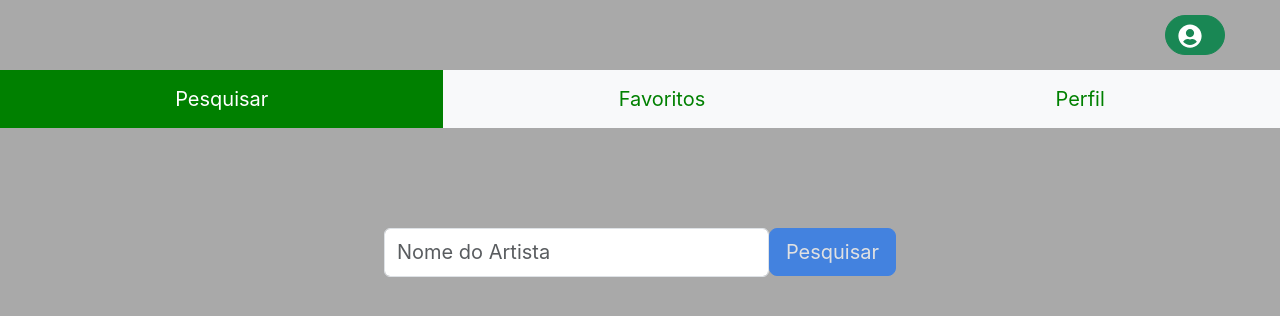
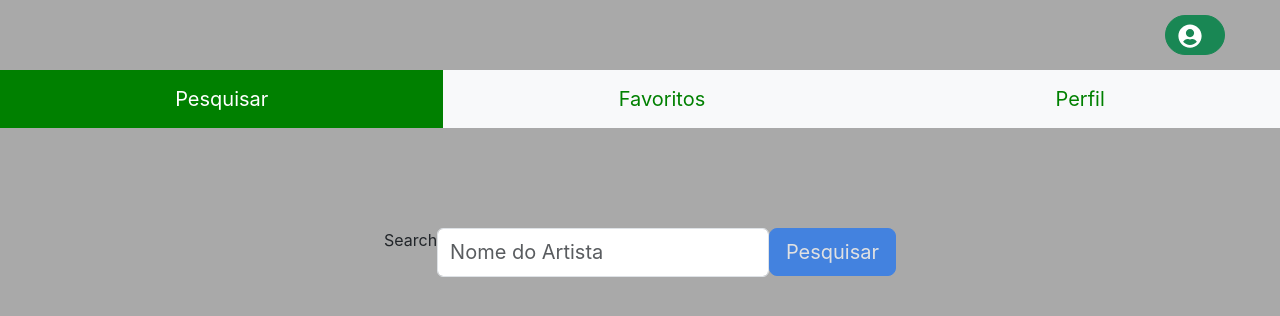
Before and after one commit to angelofonseca/tunehub, a React (Vite) app: page /search in a window 1280 px wide. Shown: the top 316 px of the page. Built offline with nearby package versions, Linux system fonts and the light colour scheme.

Commit message:
Ajuste labels para o lint

```diff
--- a/src/pages/Login/Login.tsx
+++ b/src/pages/Login/Login.tsx
@@ -30,7 +30,7 @@ function Login({ loadProps } : { loadProps: LoadType }) {
     /* Formulário de cadastro */
     <form className="centered login-card" onSubmit={ handleSubmit }>
 
-      <label className="form-label" htmlFor="login" />
+      <label className="form-label" htmlFor="login">Login</label>
       <input
         className="form-control form-control-lg"
         placeholder="Nome"
--- a/src/pages/Search/Search.tsx
+++ b/src/pages/Search/Search.tsx
@@ -36,7 +36,7 @@ function Search({ searchProps, loadProps }: {
       {/* Formulário de pesquisa do artista ou banda */}
       <form className="search-form" onSubmit={ handleSubmit }>
 
-        <label className="form-label" htmlFor="artist" />
+        <label className="form-label" htmlFor="artist">Search</label>
         <input
           placeholder="Nome do Artista"
           className="form-control search-input shadow-none"
```
